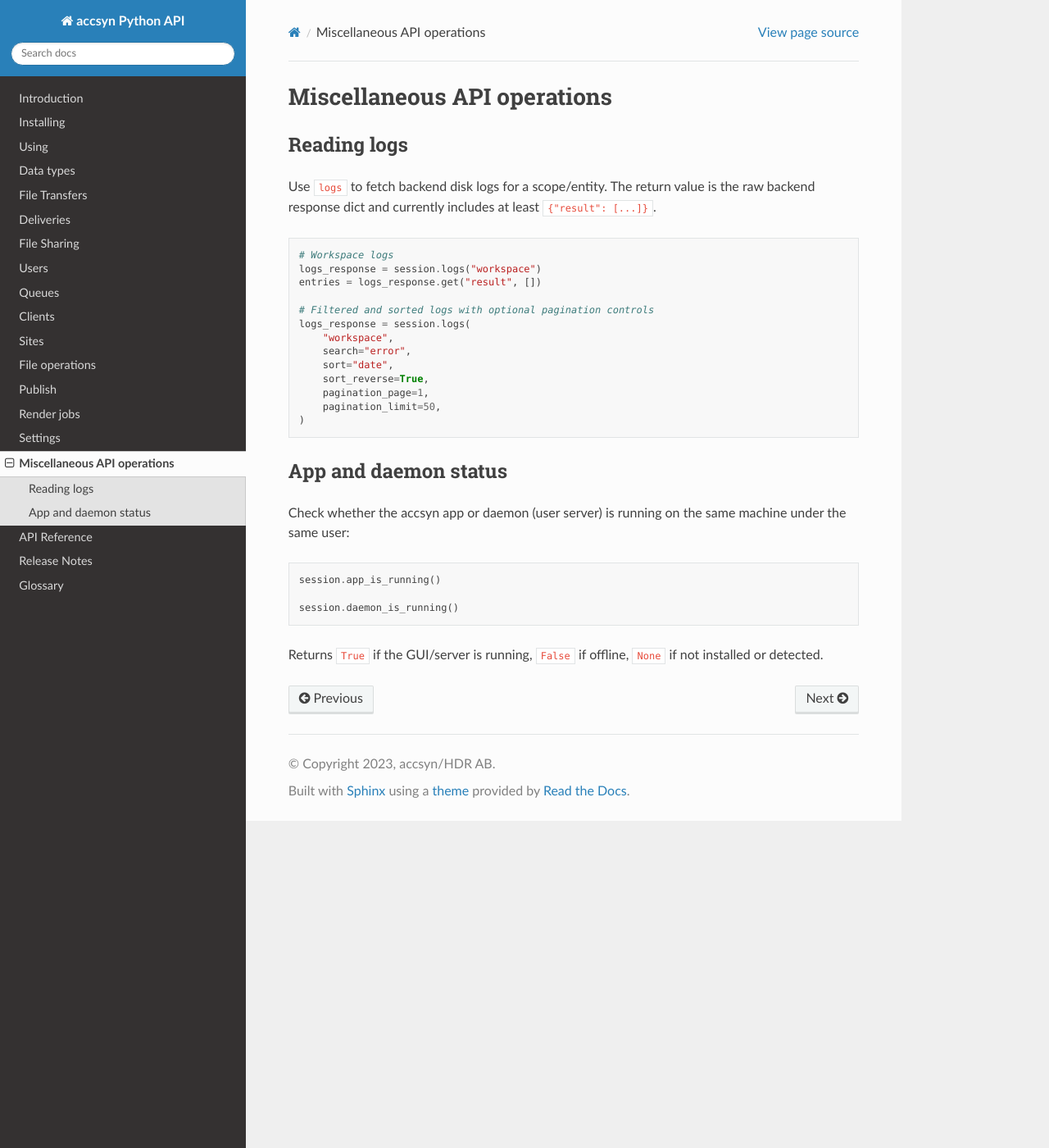
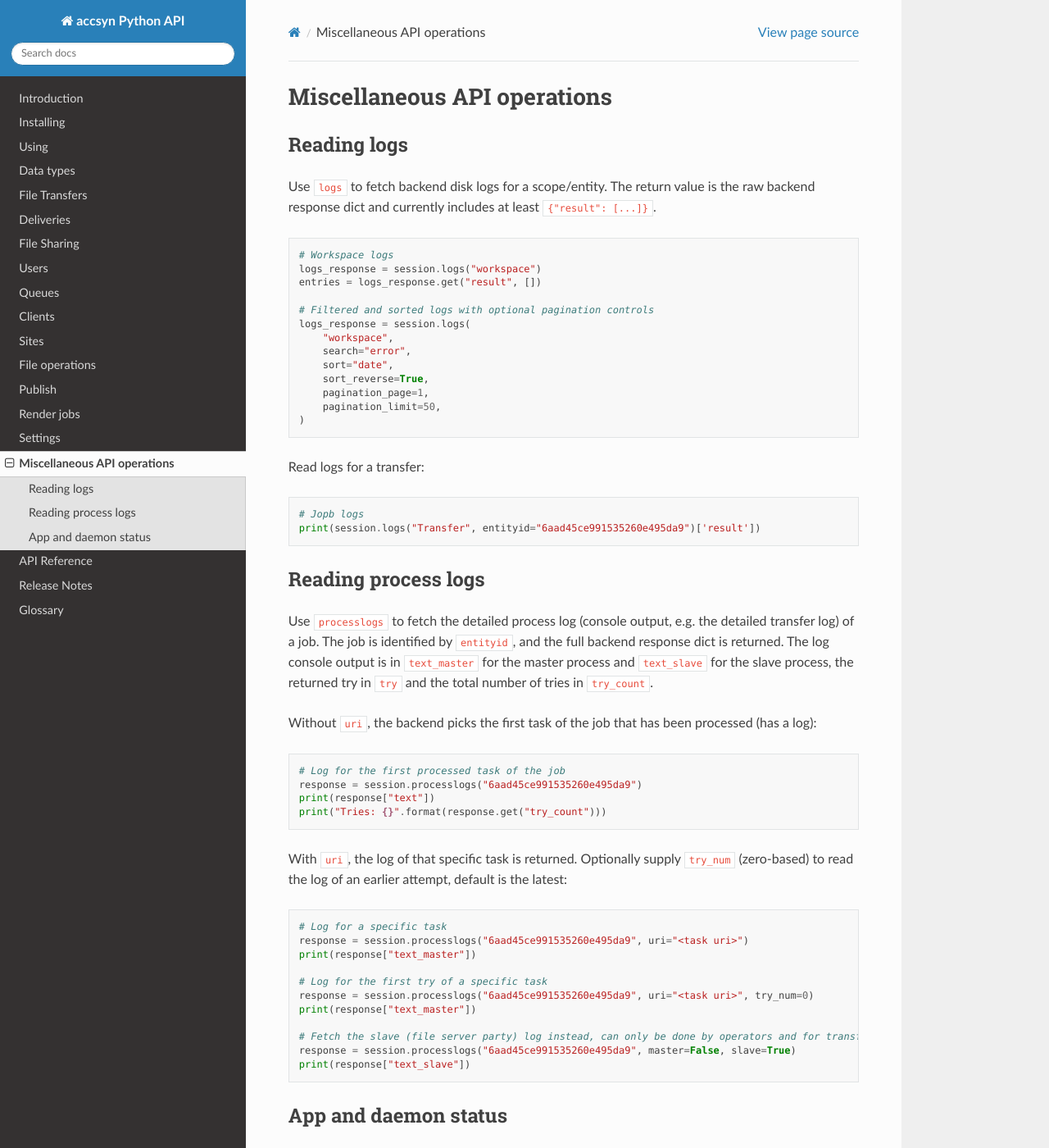
Before and after one commit to accsyn/accsyn-python-api, a Sphinx documentation site: the page built from doc/misc.rst, in a window 1280 px wide and 1400 px high. Shown: the whole window at 82% size. Built offline with Sphinx 7.4.7 and the Read the Docs theme 3.1.0, drawn with Linux system fonts in a browser that asks for light colours.

Commit message:
Read process logs; Append job;

```diff
--- a/doc/misc.rst
+++ b/doc/misc.rst
@@ -29,6 +29,49 @@ Use ``logs`` to fetch backend disk logs for a scope/entity. The return value is
     )
 
 
+Read logs for a transfer:
+
+.. code-block:: python
+
+    # Jopb logs
+    print(session.logs("Transfer", entityid="6aad45ce991535260e495da9")['result'])
+
+
+Reading process logs
+====================
+
+Use ``processlogs`` to fetch the detailed process log (console output, e.g. the detailed transfer log) of a job. The
+job is identified by ``entityid``, and the full backend response dict is returned. The log console output is in
+``text_master`` for the master process and ``text_slave`` for the slave process, the returned try in ``try`` and the
+total number of tries in ``try_count``.
+
+Without ``uri``, the backend picks the first task of the job that has been processed (has a log):
+
+.. code-block:: python
+
+    # Log for the first processed task of the job
+    response = session.processlogs("6aad45ce991535260e495da9")
+    print(response["text"])
+    print("Tries: {}".format(response.get("try_count")))
+
+With ``uri``, the log of that specific task is returned. Optionally supply ``try_num`` (zero-based) to read the log of
+an earlier attempt, default is the latest:
+
+.. code-block:: python
+
+    # Log for a specific task
+    response = session.processlogs("6aad45ce991535260e495da9", uri="<task uri>")
+    print(response["text_master"])
+
+    # Log for the first try of a specific task
+    response = session.processlogs("6aad45ce991535260e495da9", uri="<task uri>", try_num=0)
+    print(response["text_master"])
+
+    # Fetch the slave (file server party) log instead, can only be done by operators and for transfer jobs
+    response = session.processlogs("6aad45ce991535260e495da9", master=False, slave=True)
+    print(response["text_slave"])
+
+
 App and daemon status
 =====================
 
```
Also changed, not shown: doc/release_notes.rst (+6 -1 lines), doc/transfers.rst (+18 -0 lines), source/accsyn_api/session.py (+33 -1 lines), 2 other files.
